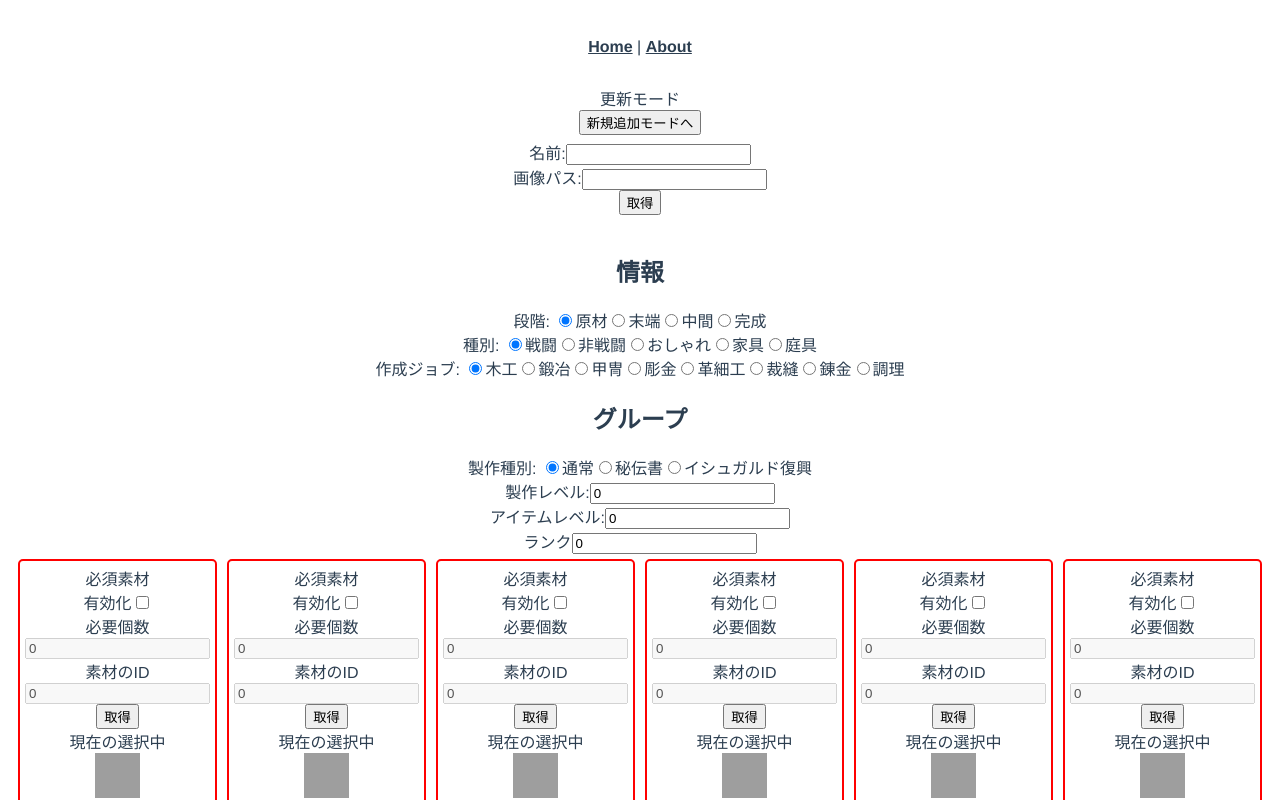
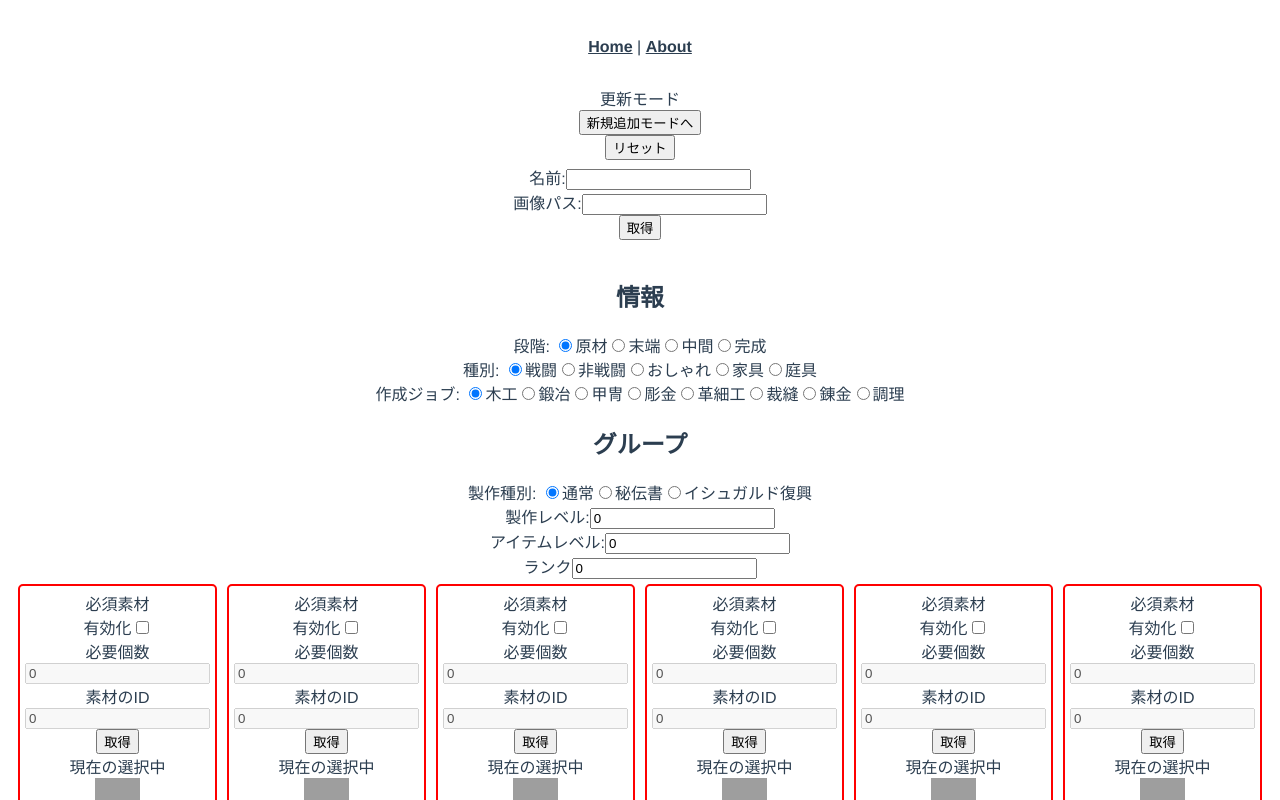
Before and after one commit to OKAUEND/ffxiv_tools_console, a Vue app: page /Console in a window 1280 px wide. Shown: the top 800 px of the page. Built offline with nearby package versions, Linux system fonts and the light colour scheme; no server answers; grey boxes are pictures that could not be loaded.

Commit message:
ADD - 新規追加したいときに、前のデータなどが残っているため、Dataインスタンスをリセット

```diff
--- a/src/components/Console/LogRegister.vue
+++ b/src/components/Console/LogRegister.vue
@@ -3,6 +3,7 @@
     <div v-if="isUpadateMode">更新モード</div>
     <div v-else-if="!isUpadateMode">新規追加モード</div>
     <button @click="isUpadateMode = !isUpadateMode">新規追加モードへ</button>
+    <button @click="resetData">リセット</button>
     <div class="LogRegister__Body">
       <div>名前:<input type="text" v-model="Name" /></div>
       <div>
@@ -359,6 +360,9 @@ export default {
       this.ImgUrl = Log.ImgUrl;
       this.isUpadateMode = true;
     },
+    resetData() {
+      Object.assign(this.$data, this.$options.data());
+    },
     fetchIcon() {
       if (this.Image === "") {
         return "";
```
